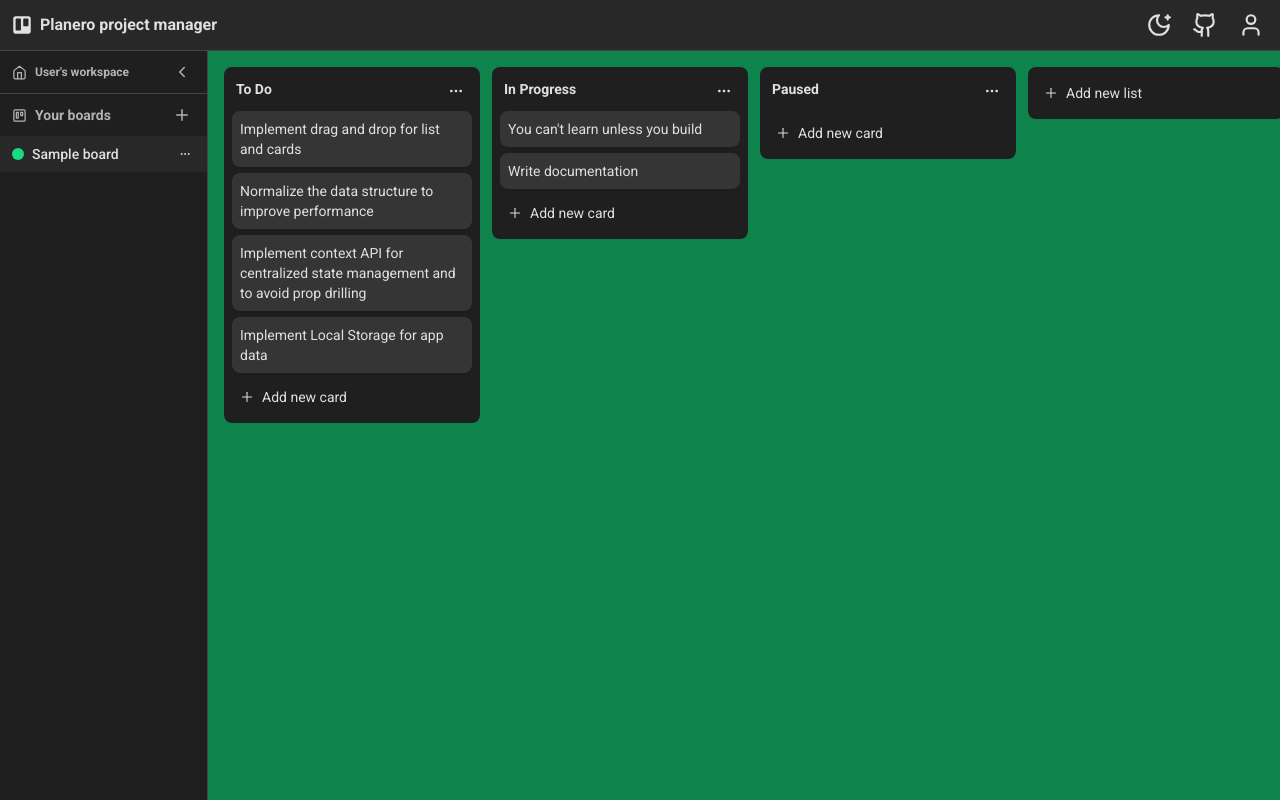
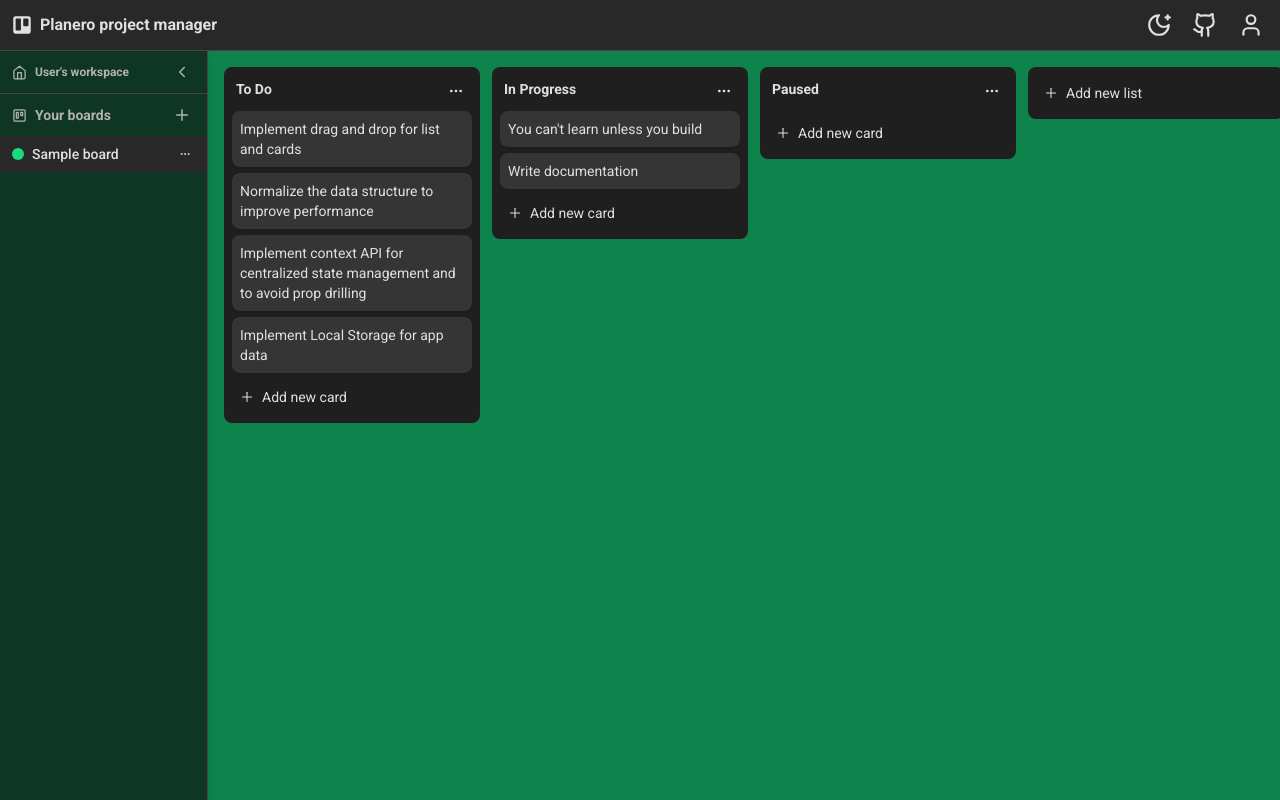
Before and after one commit to raknos13/planero-planner-react, a React (Vite) app: page / in a window 1280 px wide. Built offline with nearby package versions, Linux system fonts and the light colour scheme.

Commit message:
Use theme context to get blury and glassy sidebar

```diff
--- a/src/components/Sidebar/Sidebar.jsx
+++ b/src/components/Sidebar/Sidebar.jsx
@@ -1,6 +1,6 @@
 import { FiPlus } from "react-icons/fi";
 import { useState, useRef, useEffect } from "react";
-import { useBoardContext, useSidebar } from "../../contexts/";
+import { useBoardContext, useSidebar, useTheme } from "../../contexts/";
 import { GithubButton } from "../shared";
 import {
   SidebarCollapsed,
@@ -11,6 +11,7 @@ import {
 
 export const Sidebar = () => {
   const { boards, activeBoardId, addNewBoard, editBoard } = useBoardContext();
+  const { theme } = useTheme();
 
   const {
     isCollapsed,
@@ -60,7 +61,15 @@ export const Sidebar = () => {
   }
 
   return (
-    <div className="h-full flex-shrink-0 w-52 bg-bg-primary text-text-secondary border-r border-border shadow-md">
+    <div
+      className="h-full flex-shrink-0 w-52 backdrop-blur-md text-text-secondary border-r border-border shadow-md"
+      style={{
+        backgroundColor: `var(--bg-sidebar-overlay)`,
+        backgroundImage: boards[activeBoardId]?.color
+          ? `linear-gradient(90deg, ${boards[activeBoardId].color.replace(", 1)", ", 0.2)")} 100%, var(--bg-sidebar-overlay) 0%, rgba(0, 0, 0, 0))`
+          : undefined,
+      }}
+    >
       <div className="flex flex-col justify-between h-full">
         <SidebarHeader
           isCollapsed={isCollapsed}
```
